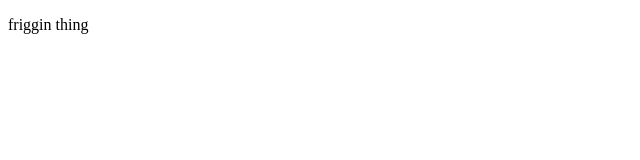
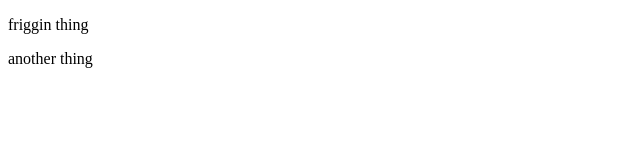
Before and after one commit to jaycameron/git-test, a plain HTML site: page index.html in a window 1280 px wide. Shown: the full height of the page, 0-640 px from the left. Drawn offline with Linux system fonts and the light colour scheme.

Commit message:
second commit

```diff
--- a/index.html
+++ b/index.html
@@ -9,5 +9,7 @@
 <body>
     <p>friggin thing</p>
 
+    <p>another thing</p>
+
 </body>
 </html>
```
